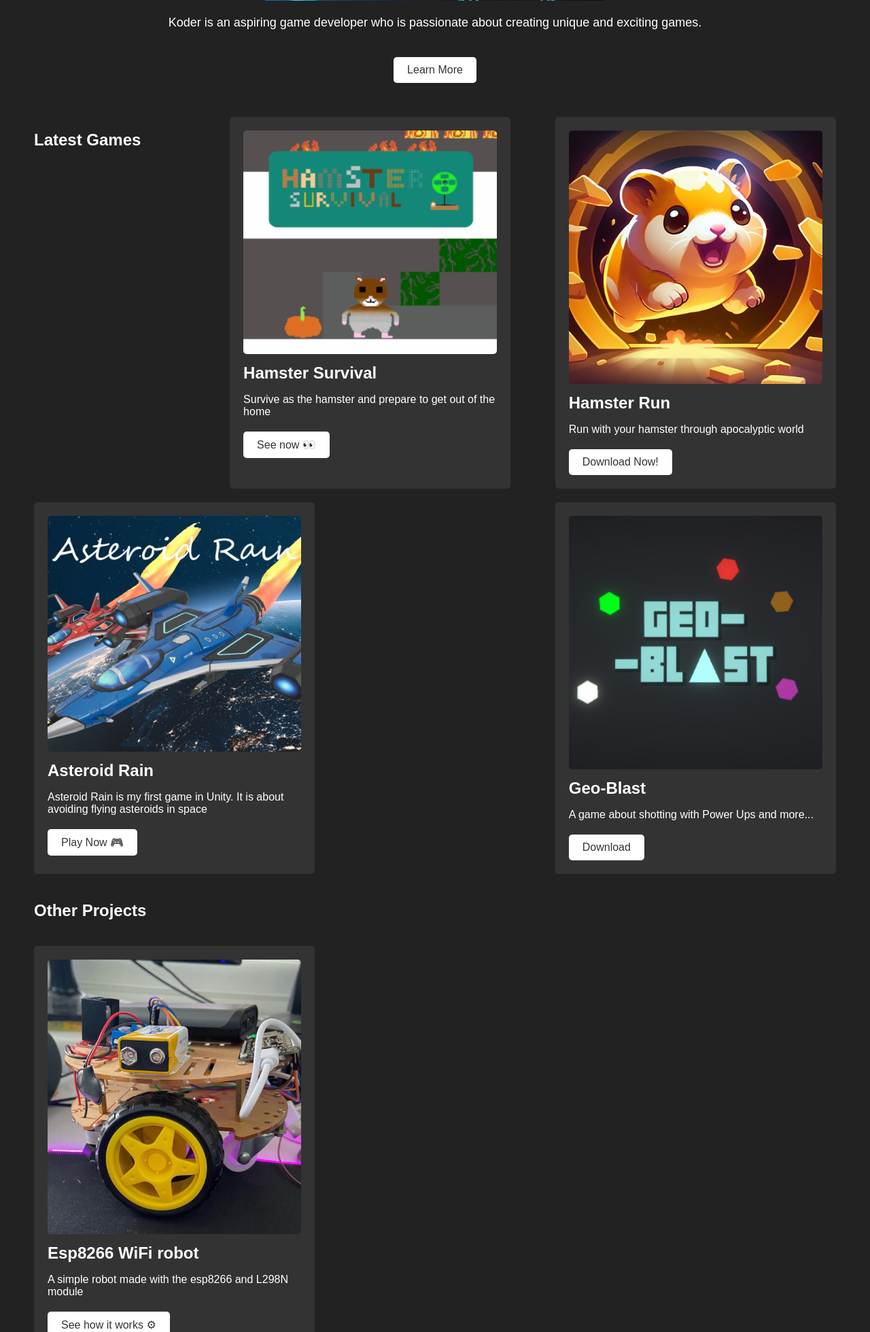
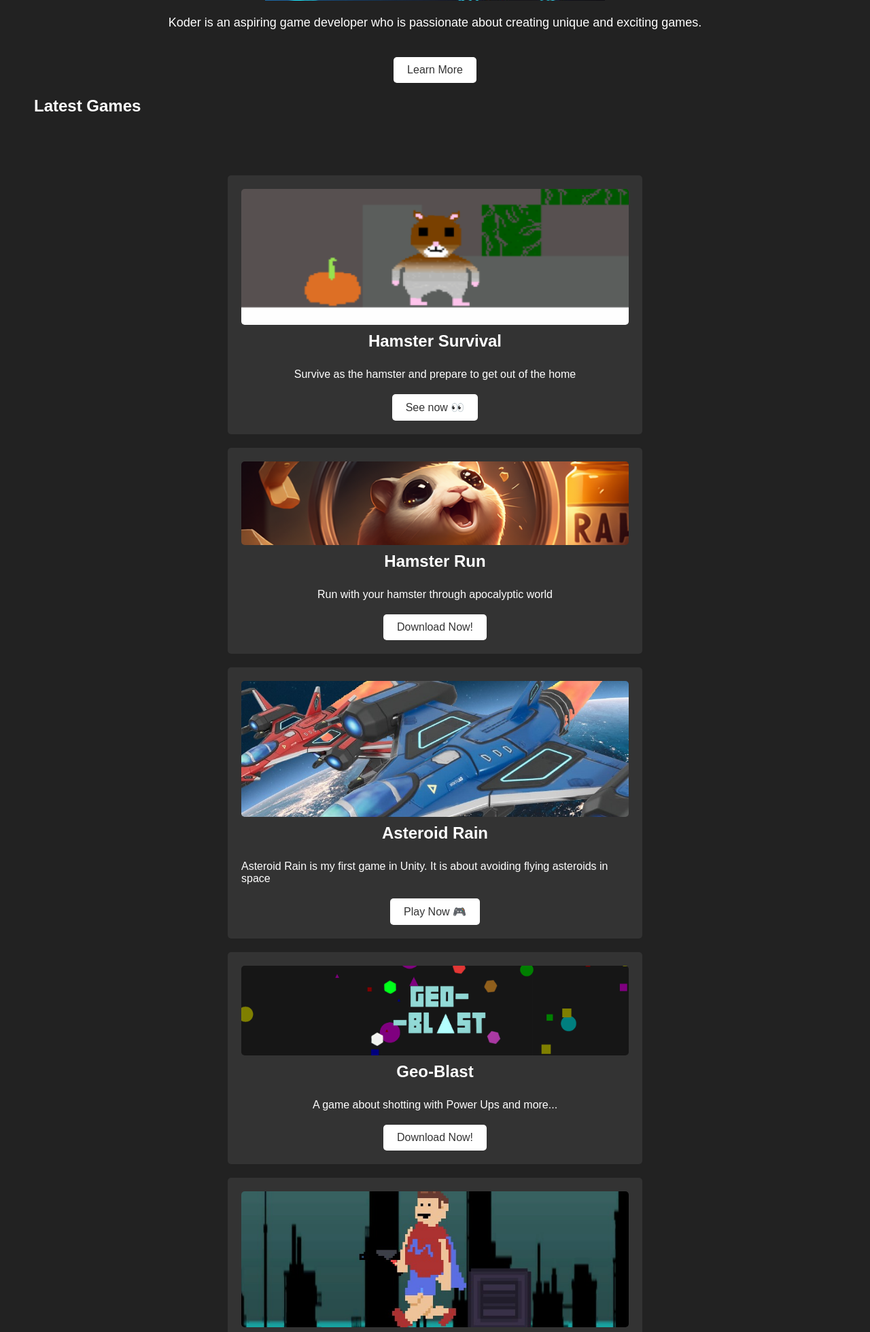
Before and after one commit to koderhack/koderhack.github.io, a PHP site: page / in a window 1280 px wide. Shown: the part 735-2695 px from the top of the page at 68% size. Run offline with PHP 8.4, Linux system fonts and the light colour scheme.

Commit message:
page upadate

```diff
--- /dev/null
+++ b/desktop.ini
@@ -0,0 +1,3 @@
+[LocalizedFileNames]
+game4.png=@game4.png,0
+game6.png=@game6.png,0
--- a/index.html
+++ b/index.html
@@ -87,9 +87,9 @@
     </section>
 
 
+<h2>Latest Games</h2><br>
+<section class="latest-games">
 
-<section class="latest-games">
-  <h2>Latest Games</h2><br>
   <div class="game-card">
     <img src="game1.png" alt="Game 1">
     <h3>Hamster Survival</h3>
@@ -98,7 +98,7 @@
   </div>
 
   <div class="game-card">
-    <img src="game2.jpg" alt="Game 2">
+    <img src="game2.png" alt="Game 2">
     <h3>Hamster Run</h3>
     <p>Run with your hamster through apocalyptic world</p>
     <a href="https://play.google.com/store/apps/details?id=com.koderteam.hamsterrun" class="btn">Download Now!</a>
@@ -114,11 +114,30 @@
     <img src="game4.png" alt="Game 4">
     <h3>Geo-Blast</h3>
     <p>A game about shotting with Power Ups and more... </p>
-    <a href="https://koderhack.github.io/geoblast/" class="btn">Download</a>
+    <a href="https://koderhack.github.io/geoblast/" class="btn">Download Now!</a>
+  </div>
+  <div class="game-card">
+    <img src="game5.jpg" alt="Game 5">
+    <h3>Non-SuperHero</h3>
+    <p>You are superhero and you kill people instead of resquing it</p>
+    <a href="https://koder123456.itch.io/non-superhero" class="btn">Download Now!</a>
+  </div>
+  <div class="game-card">
+    <img src="game6.png" alt="Game 6">
+    <h3>EcoDiver</h3>
+    <p>Dive into an dirty ocean and clean it! Be aware of oxygen and other dangers!</p>
+    <a href="https://koder123456.itch.io/ekodiver" class="btn">Download Now!</a><br>
+  </div>
+  <div class="game-card">
+    <img src="game7.png" alt="Game 7">
+    <h3>Other Games</h3>
+    <p>You can find other games on my itch.io</p>
+    <a href="https://koder123456.itch.io/" class="btn">Download Now!</a><br>
   </div>
 </section>
+<h2>Other Projects</h2><br>
 <section class="other-projects">
-  <h2>Other Projects</h2><br>
+
   <div class="game-card">
     <img src="project1.jpg" alt="Game 1">
     <h3>Esp8266 WiFi robot</h3>
--- a/styles.css
+++ b/styles.css
@@ -103,21 +103,31 @@ color: #222;
 
 section.latest-games {
     display: flex;
-justify-content: space-between;
+    justify-content: center;
     flex-wrap: wrap;
     margin-top: 50px;
 }
-
+section.other-projects {
+    display: flex;
+    justify-content: center;
+    flex-wrap: wrap;
+    margin-top: 50px;
+}
 .game-card {
-width: calc(33.33% - 20px);
+    width: calc(50% - 20px);
     background-color: #333;
     padding: 20px;
     border-radius: 5px;
-margin-bottom: 20px;
+    margin: 0 10px 20px;
+    display: flex;
+    flex-direction: column;
+    align-items: center;
 }
 
 .game-card img {
-max-width: 100%;
+    width: 100%; /* Obrazy gier mają stałą szerokość, aby zachować spójny wygląd */
+    max-height: 200px; /* Ustalona maksymalna wysokość obrazka */
+    object-fit: cover; /* Dostosowanie obrazka do kontenera */
     border-radius: 5px;
     margin-bottom: 10px;
 }
@@ -151,6 +161,7 @@ transition: all 0.2s ease-in-out;
     background-color: #ccc;
     color: #222;
 }
+
 
 footer {
 background-color: #333;
```
Also changed, not shown: game1.png, game2.jpg (deleted), game2.png (added), game4.png, game5.jpg (added), game6.png (added), game7.png (added). Lines whose indentation alone changed are shown as unchanged.
